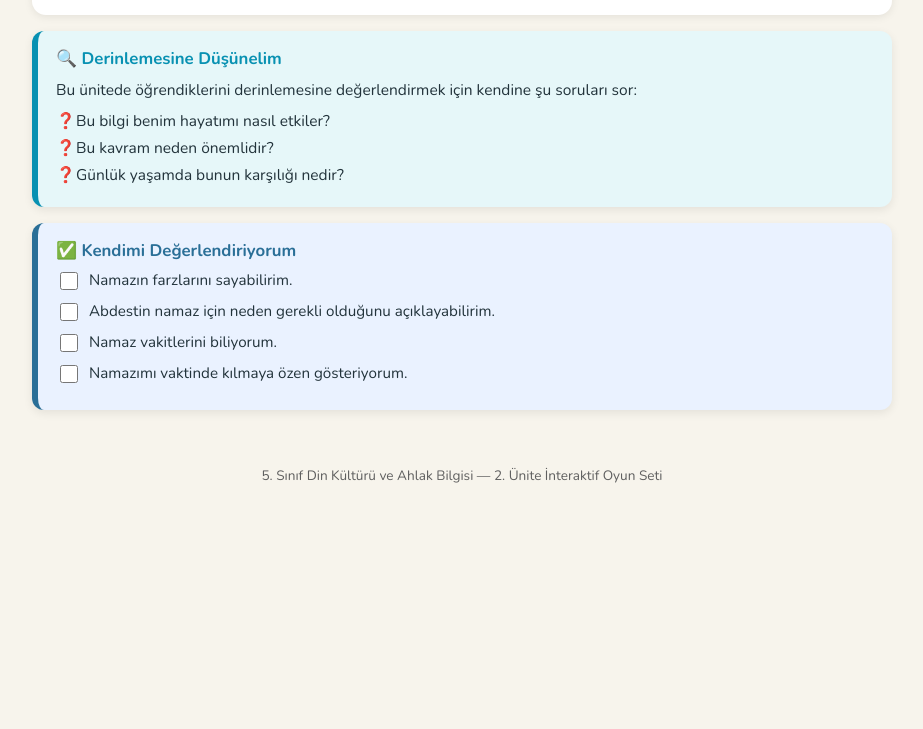
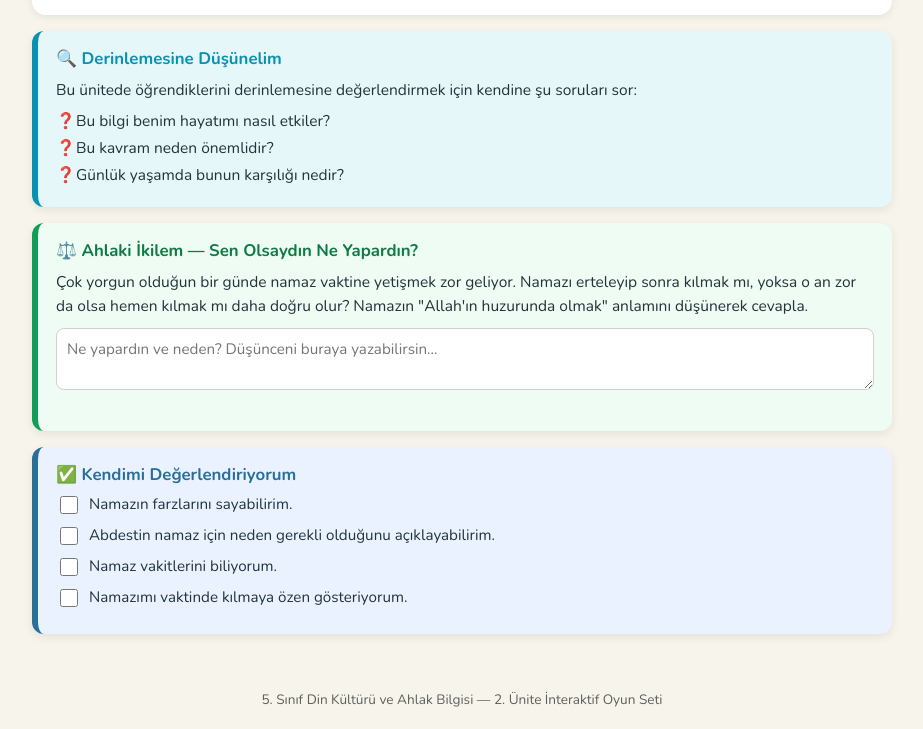
Before and after one commit to aishasurayzc-ui/din-kulturu-5sinif-1unite, a plain HTML site: page unite2.html in a window 1280 px wide. Shown: the part 3126-3855 px from the top of the page, without its empty margins (178-1101 px from the left). Before the commit the page ends 3631 px from the top, so only its background shows below. Drawn offline with nearby package versions, Linux system fonts and the light colour scheme.

Commit message:
Her üniteye ahlaki ikilem senaryosu ekle
- Ünite temasına özgü, çatışmalı bir günlük hayat senaryosu ve açık uçlu soru
- Öğrenci cevabı Düşün ve Cevapla/Ailemle Yapıyorum kutularıyla aynı mekanizmayla kaydediliyor

```diff
--- a/unite2.html
+++ b/unite2.html
@@ -504,6 +504,10 @@
 .kutu-kazanim ul{ margin:0; padding-left:22px; }
 .kutu-kazanim li{ margin-bottom:6px; }
 
+
+.zb-ikilem{ background:#eefcf3; border-left:6px solid #0f9d58; }
+.zb-ikilem .zb-baslik{ color:#0f7a44; }
+
 </style>
 </head>
 <body>
@@ -888,6 +892,12 @@
       <li>Bu kavram neden önemlidir?</li>
       <li>Günlük yaşamda bunun karşılığı nedir?</li>
     </ul>
+  </div>
+  <div class="zb-kutu zb-ikilem">
+    <p class="zb-baslik">⚖️ Ahlaki İkilem — Sen Olsaydın Ne Yapardın?</p>
+    <p class="zb-metin">Çok yorgun olduğun bir günde namaz vaktine yetişmek zor geliyor. Namazı erteleyip sonra kılmak mı, yoksa o an zor da olsa hemen kılmak mı daha doğru olur? Namazın "Allah'ın huzurunda olmak" anlamını düşünerek cevapla.</p>
+    <textarea id="zbAlan_ikilem" class="zb-cevap-alani" placeholder="Ne yapardın ve neden? Düşünceni buraya yazabilirsin..." onchange="zbCevapKaydet('ikilem', this)" aria-label="Ahlaki ikilem cevabın"></textarea>
+    <p class="zb-cevap-not" id="zbNot_ikilem"></p>
   </div>
 
   <div class="zb-kutu zb-degerlendir">
@@ -3419,7 +3429,7 @@ function zbCevapKaydet(tur, el){
   }
 }
 function zbCevapYukle(){
-  ['dusun','aile'].forEach(tur=>{
+  ['dusun','aile','ikilem'].forEach(tur=>{
     const el = document.getElementById('zbAlan_'+tur);
     if(!el) return;
     try{ const v = localStorage.getItem(zbCevapAnahtari(tur)); if(v) el.value = v; }catch(e){}
```
Also changed, not shown: index.html (+11 -1 lines), unite3.html (+11 -1 lines), unite4.html (+11 -1 lines).
